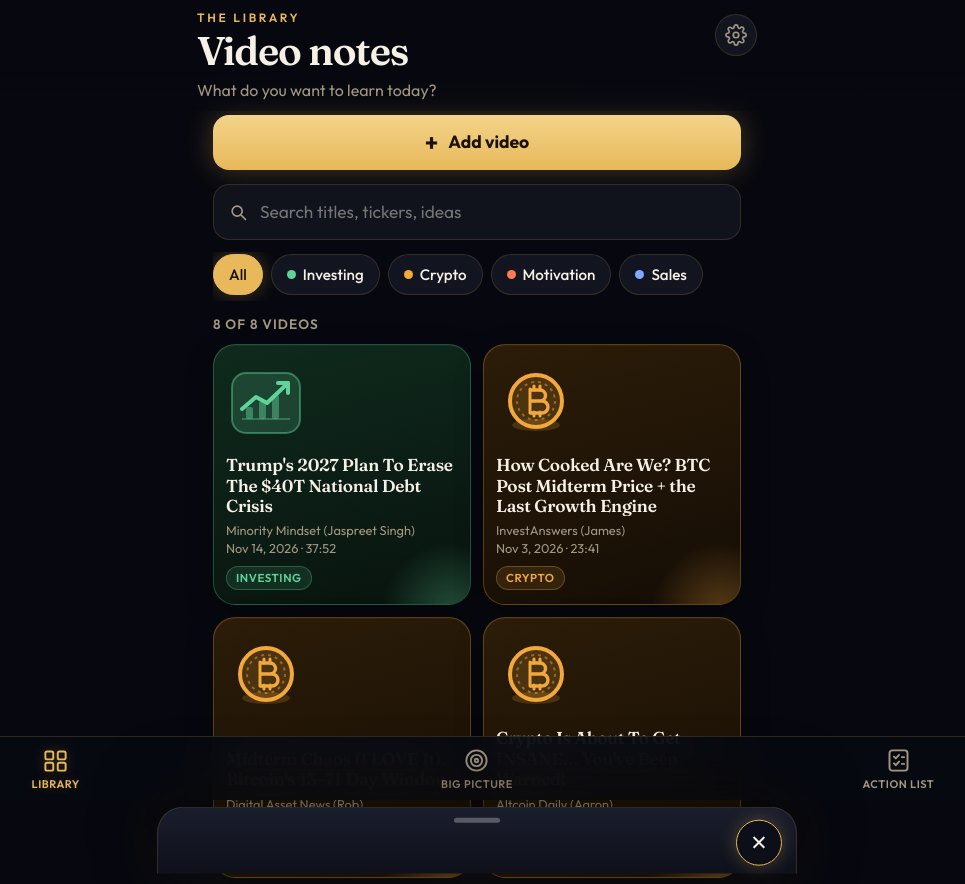
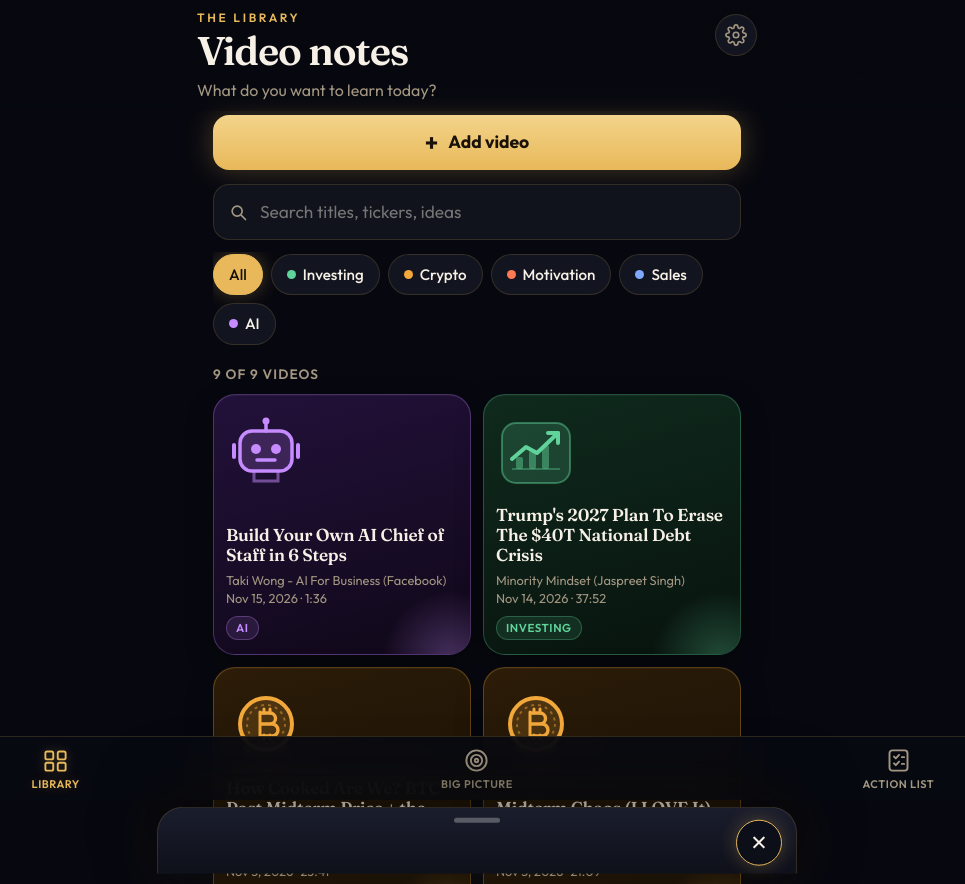
Before and after one commit to rkem1800-sketch/video-library, a plain HTML site: page index.html in a window 1280 px wide. Shown: the top 884 px of the page, without its empty margins (163-1128 px from the left). Drawn offline with Linux system fonts and the light colour scheme.

Commit message:
Add Facebook video: Build Your Own AI Chief of Staff in 6 Steps (AI category)

```diff
--- a/index.html
+++ b/index.html
@@ -322,7 +322,8 @@ input:focus-visible, button:focus-visible, a:focus-visible { outline: 2px solid
       Investing:  { c: "#5fd39a", card: "linear-gradient(165deg,#0f2a1d 0%,#08130e 100%)" },
       Crypto:     { c: "#f2a83b", card: "linear-gradient(165deg,#2c1c08 0%,#140d05 100%)" },
       Motivation: { c: "#ff7a52", card: "linear-gradient(165deg,#2e140c 0%,#150907 100%)" },
-      Sales:      { c: "#7fa8ff", card: "linear-gradient(165deg,#111c33 0%,#090e1a 100%)" }
+      Sales:      { c: "#7fa8ff", card: "linear-gradient(165deg,#111c33 0%,#090e1a 100%)" },
+      AI:         { c: "#c58bff", card: "linear-gradient(165deg,#22113a 0%,#100819 100%)" }
     };
     const CATS = Object.keys(CAT);
     function hexA(hex, a) {
@@ -346,6 +347,10 @@ input:focus-visible, button:focus-visible, a:focus-visible { outline: 2px solid
       if (cat === "Sales") return "<svg viewBox='0 0 80 80' aria-hidden='true'><path d='M12 18 a8 8 0 0 1 8 -8 H52 a8 8 0 0 1 8 8 V38 a8 8 0 0 1 -8 8 H30 L18 56 V46 H20 a8 8 0 0 1 -8 -8 Z' fill='" + soft + "' stroke='" + c + "' stroke-width='3.5' stroke-linejoin='round'/>" +
         "<path d='M34 52 H58 a8 8 0 0 0 8 -8 V30' fill='none' stroke='" + c + "' stroke-opacity='.5' stroke-width='3' stroke-linecap='round'/><path d='M58 52 L66 62 V50' fill='none' stroke='" + c + "' stroke-opacity='.5' stroke-width='3' stroke-linejoin='round'/>" +
         "<circle cx='26' cy='28' r='3.2' fill='" + c + "'/><circle cx='36' cy='28' r='3.2' fill='" + c + "'/><circle cx='46' cy='28' r='3.2' fill='" + c + "'/></svg>";
+      if (cat === "AI") return "<svg viewBox='0 0 80 80' aria-hidden='true'><path d='M40 8 V18' stroke='" + c + "' stroke-width='3.5' stroke-linecap='round'/><circle cx='40' cy='8' r='3.5' fill='" + c + "'/>" +
+        "<rect x='14' y='18' width='52' height='40' rx='12' fill='" + soft + "' stroke='" + c + "' stroke-width='3.5'/>" +
+        "<circle cx='30' cy='36' r='5' fill='" + c + "'/><circle cx='50' cy='36' r='5' fill='" + c + "'/><path d='M31 47 H49' stroke='" + c + "' stroke-width='3.5' stroke-linecap='round'/>" +
+        "<path d='M8 32 V44 M72 32 V44' stroke='" + c + "' stroke-width='4' stroke-linecap='round'/><path d='M28 58 V68 H52 V58' fill='none' stroke='" + c + "' stroke-opacity='.5' stroke-width='3'/></svg>";
       return "";
     }
     const PLAY = "<svg viewBox='0 0 24 24' fill='currentColor' aria-hidden='true'><path d='M8 5.5v13a1 1 0 0 0 1.5.86l10.5-6.5a1 1 0 0 0 0-1.72L9.5 4.64A1 1 0 0 0 8 5.5z'/></svg>";
@@ -409,7 +414,7 @@ input:focus-visible, button:focus-visible, a:focus-visible { outline: 2px solid
         b.type = "button"; b.className = "card"; b.setAttribute("style", catVars(v.category));
         b.innerHTML = "<div class='card-visual'>" + icon(v.category) + "</div><div class='card-meta'>" +
           "<h2>" + esc(v.title) + "</h2><p class='chan'>" + esc(v.channel) + "<br>" + metaLine(v).replace(/<span class='sep'>·<\/span>/g, " · ") + "</p>" +
-          "<div class='card-tags'><span class='tag'>" + esc(v.category) + "</span>" + (v.youtubeId ? "" : "<span class='tag'>Collection</span>") + "</div></div>";
+          "<div class='card-tags'><span class='tag'>" + esc(v.category) + "</span>" + (v.youtubeId || /facebook\.com/i.test(v.url || "") ? "" : "<span class='tag'>Collection</span>") + "</div></div>";
         b.addEventListener("click", function () { openVideo(v); });
         body.appendChild(b);
       });
@@ -438,6 +443,8 @@ input:focus-visible, button:focus-visible, a:focus-visible { outline: 2px solid
     function videoSheet(v) {
       const watchBtn = v.youtubeId
         ? "<a class='cta' href='" + esc(v.url) + "' target='_blank' rel='noopener'>" + PLAY + "Watch on YouTube</a>"
+        : /facebook\.com/i.test(v.url || "")
+        ? "<a class='cta' href='" + esc(v.url) + "' target='_blank' rel='noopener'>" + PLAY + "Watch on Facebook</a>"
         : "<a class='cta' href='" + esc(v.url) + "' target='_blank' rel='noopener'>" + PLAY + "Open the channel</a>";
       let h = "<div class='sheet-visual'>" + icon(v.category) + "</div>" +
         "<h2 class='title'>" + esc(v.title) + "</h2>" +
--- a/sw.js
+++ b/sw.js
@@ -1,4 +1,4 @@
-const CACHE = "video-library-v5";
+const CACHE = "video-library-v6";
 const ASSETS = [
   "./",
   "./index.html",
--- a/videos.json
+++ b/videos.json
@@ -33,6 +33,60 @@
     ]
   },
   "videos": [
+    {
+      "id": "fb-2393487488055769",
+      "youtubeId": null,
+      "category": "AI",
+      "title": "Build Your Own AI Chief of Staff in 6 Steps",
+      "channel": "Taki Wong - AI For Business (Facebook)",
+      "date": "2026-11-15",
+      "dateLabel": "Nov 15, 2026",
+      "length": "1:36",
+      "url": "https://www.facebook.com/share/v/19oLqGQUAo/",
+      "gist": "You don't need your own AI model. Connect the right pieces and you get an assistant that knows your business and does tasks for you.",
+      "points": [
+        {
+          "title": "1. Give it a home",
+          "text": "A computer or cloud server that runs 24/7. He prefers the cloud."
+        },
+        {
+          "title": "2. Install an agentic harness",
+          "text": "Tools so it can click, type and run tasks. He uses Hermes."
+        },
+        {
+          "title": "3. Choose its AI brain",
+          "text": "Claude, ChatGPT or an open-source model."
+        },
+        {
+          "title": "4. Teach it who you are",
+          "text": "Let it interview you about your business, offers, clients and goals."
+        },
+        {
+          "title": "5. Give it a persistent memory",
+          "text": "A second brain tied to your files, contacts and key info."
+        },
+        {
+          "title": "6. Add skills",
+          "text": "Explain a job once. It remembers and repeats it every day."
+        }
+      ],
+      "todo": [
+        "Pick a home that runs 24/7 (a cloud server is easiest)",
+        "Install an agent harness that can click, type and run tasks",
+        "Choose the AI model that powers it",
+        "Let it interview you about your business, offers, clients and goals",
+        "Connect its memory to your files, contacts and key info",
+        "Teach it one job at a time as a saved skill"
+      ],
+      "stamps": [],
+      "links": [
+        {
+          "title": "Original Facebook video",
+          "href": "https://www.facebook.com/watch/?v=2393487488055769"
+        }
+      ],
+      "watch": "Lead-magnet reel: 'comment JARVIS' gets you his guide. 'One weekend' is his claim. Hermes is his pick, not a tested comparison. Be careful what files and accounts you connect."
+    },
     {
       "id": "eSkRta5aldE",
       "youtubeId": "eSkRta5aldE",
```
